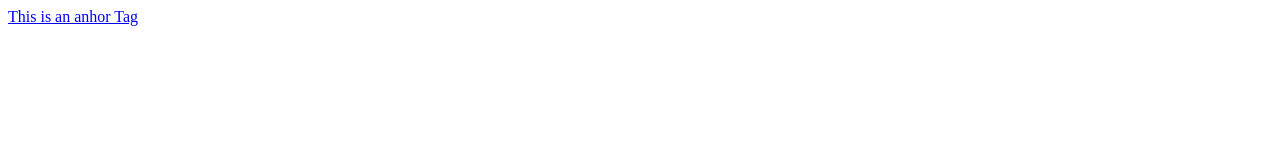
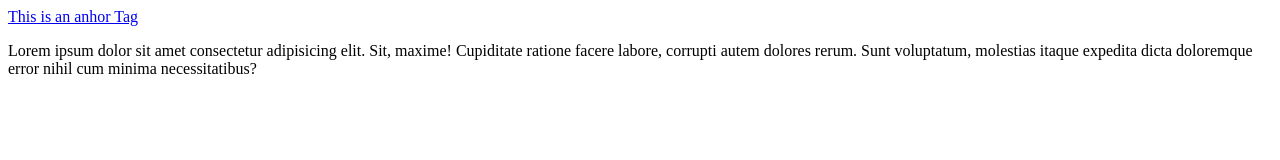
Before and after one commit to Gautamvaishnav-git/LearnGit, a plain HTML site: page aTag.html in a window 1280 px wide. Drawn offline with Linux system fonts and the light colour scheme.

Commit message:
Lorem ipsum added

```diff
--- a/aTag.html
+++ b/aTag.html
@@ -1,12 +1,18 @@
 <!DOCTYPE html>
 <html lang="en">
-<head>
-    <meta charset="UTF-8">
-    <meta http-equiv="X-UA-Compatible" content="IE=edge">
-    <meta name="viewport" content="width=device-width, initial-scale=1.0">
+  <head>
+    <meta charset="UTF-8" />
+    <meta http-equiv="X-UA-Compatible" content="IE=edge" />
+    <meta name="viewport" content="width=device-width, initial-scale=1.0" />
     <title>aTag</title>
-</head>
-<body>
+  </head>
+  <body>
     <a href="#">This is an anhor Tag</a>
-</body>
+    <p>
+      Lorem ipsum dolor sit amet consectetur adipisicing elit. Sit, maxime!
+      Cupiditate ratione facere labore, corrupti autem dolores rerum. Sunt
+      voluptatum, molestias itaque expedita dicta doloremque error nihil cum
+      minima necessitatibus?
+    </p>
+  </body>
 </html>
```
